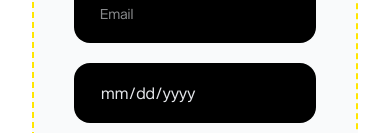
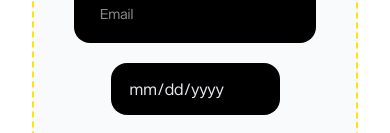
Before and after one commit to jasonkaiser/load-and-go-website, a React (Vite) app: page /services/furniture-ad in a window 390 px wide. Shown: the part 707-840 px from the top of the page. Built offline with nearby package versions, Linux system fonts and the light colour scheme.

Commit message:
Bug fixes

```diff
--- a/src/components/ui/inputform.tsx
+++ b/src/components/ui/inputform.tsx
@@ -1,14 +1,26 @@
-const InputForm = ({ placeholder, type, width = 'w-full', name, value, onChange }) => {
+const InputForm = ({ placeholder, type, width = "w-full", name, value, onChange }) => {
+  const isDateOrTime = type === "date" || type === "time";
+
+  const containerClasses = isDateOrTime
+    ? "relative max-w-xs w-auto md:max-w-full md:w-full max-md:block max-md:text-left max-md:ml-0"
+    : `relative ${width}`;
+
+  const inputClasses = `
+    bg-black rounded-2xl placeholder-gray-200/60 placeholder:text-[14px] text-gray-200 sequelFont !outline-none
+    border-2 border-transparent focus:border-primary focus:ring-4 focus:ring-primary/40 transition duration-300
+    max-md:w-full max-md:text-left
+    ${isDateOrTime ? "p-3 pl-4 w-auto md:w-full md:p-4 md:pl-6" : "w-full p-4 pl-6"}
+  `;
+
   return (
-    <div className={`relative ${width}`}>
+    <div className={containerClasses}>
       <input
         name={name}
         type={type}
         placeholder={placeholder}
         value={value}
         onChange={onChange}
-        className="w-full bg-black p-4 pl-6 rounded-2xl placeholder-gray-200/60 placeholder:text-[14px] text-gray-200 sequelFont !outline-none
-        border-2 border-transparent focus:border-primary focus:ring-4 focus:ring-primary/40 transition duration-300 max-md:w-full"
+        className={inputClasses}
       />
     </div>
   );
```
